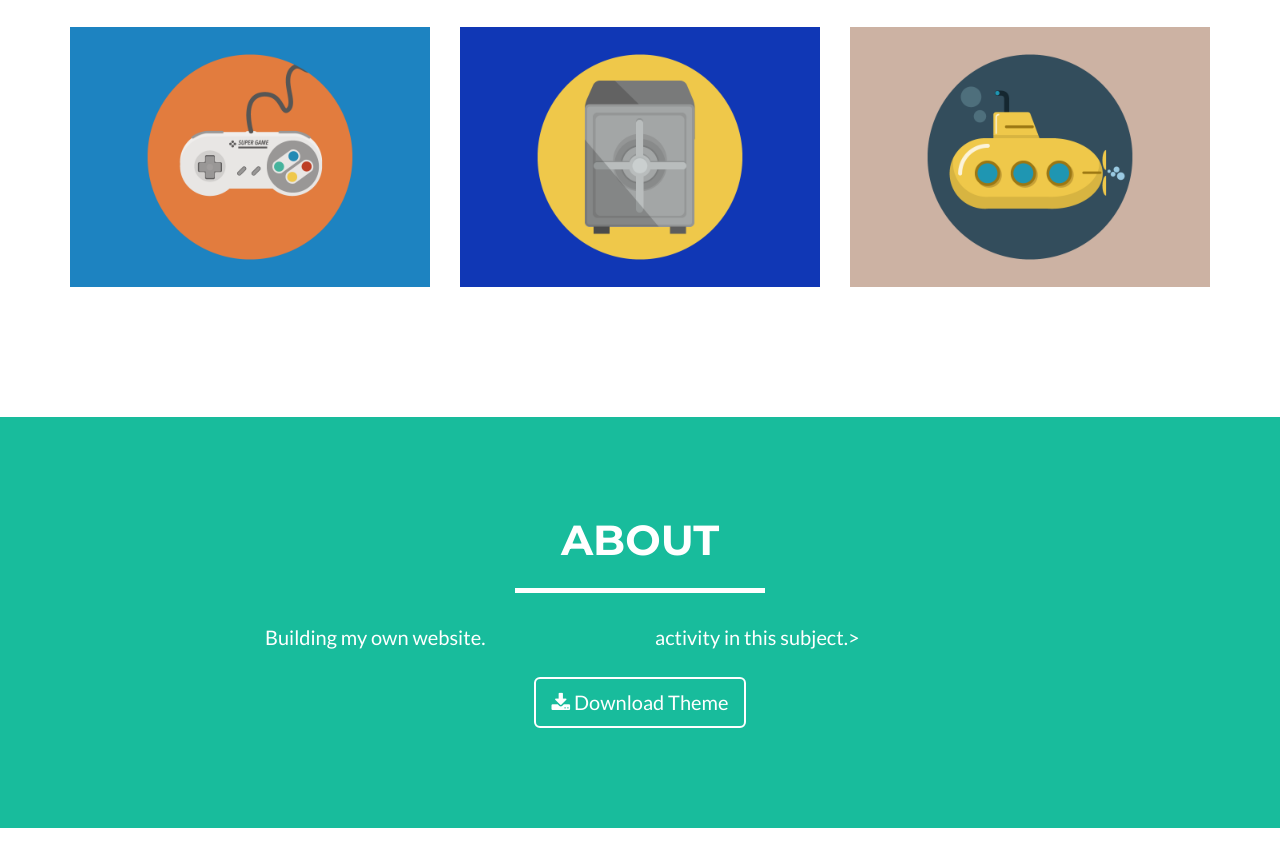
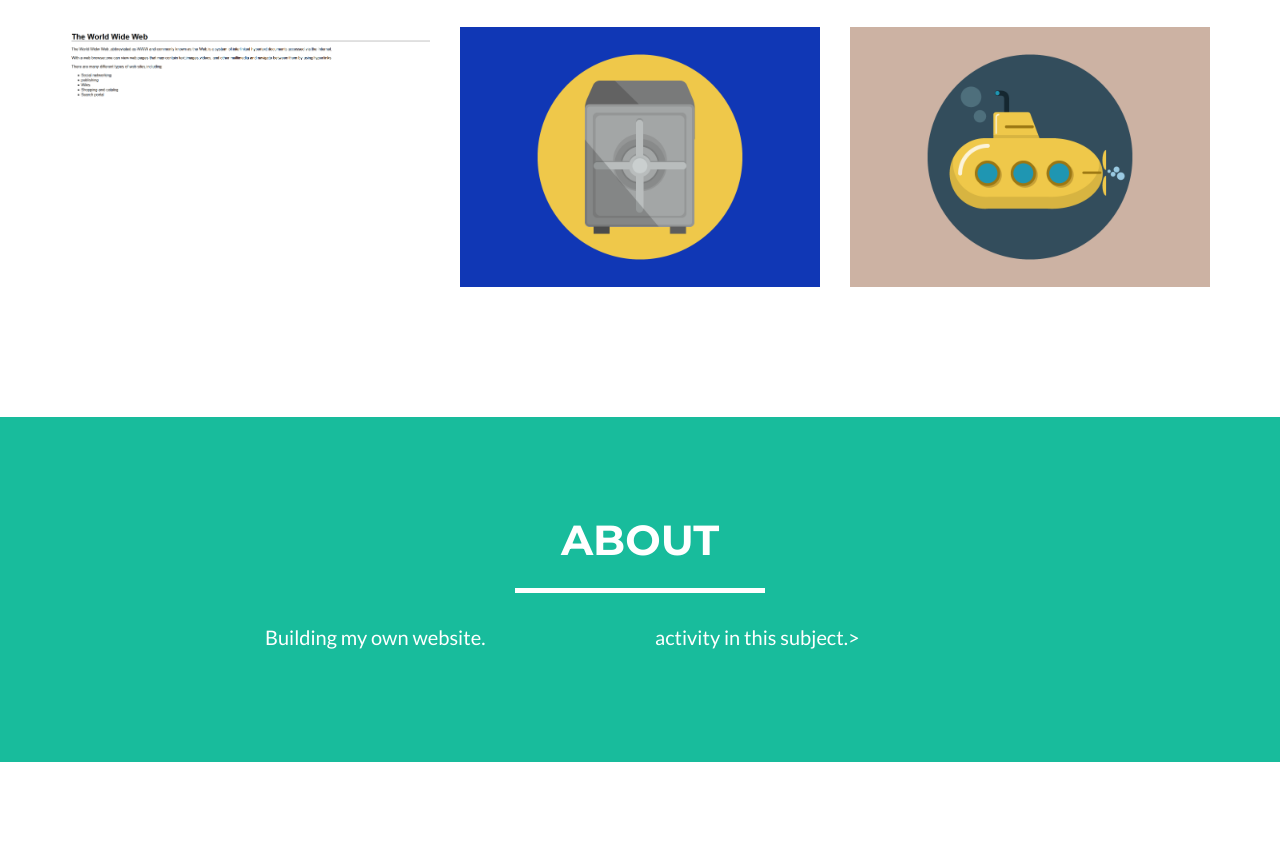
Before and after one commit to jellyrosetolosa/jellyrosetolosa.github.io, a website: page index.html in a window 1280 px wide. Shown: the part 1198-2052 px from the top of the page. Drawn offline with nearby package versions, Linux system fonts and the light colour scheme.

Commit message:
Update index.html

```diff
--- a/index.html
+++ b/index.html
@@ -41,7 +41,7 @@
                 <button type="button" class="navbar-toggle" data-toggle="collapse" data-target="#bs-example-navbar-collapse-1">
                     <span class="sr-only">Toggle navigation</span> Menu <i class="fa fa-bars"></i>
                 </button>
-                <a class="navbar-brand" href="#page-top">Start Bootstrap</a>
+                <a class="navbar-brand" href="#page-top">My Website</a>
             </div>
 
             <!-- Collect the nav links, forms, and other content for toggling -->
@@ -129,7 +129,7 @@
                                 <i class="fa fa-search-plus fa-3x"></i>
                             </div>
                         </div>
-                        <img src="img/portfolio/game.png" class="img-responsive" alt="">
+                        <img src="img/love.png" class="img-responsive" alt="">
                     </a>
                 </div>
                 <div class="col-sm-4 portfolio-item">
@@ -174,11 +174,7 @@
                     <p>activity in this subject.>
                    </p>
                 </div>
-                <div class="col-lg-8 col-lg-offset-2 text-center">
-                    <a href="#" class="btn btn-lg btn-outline">
-                        <i class="fa fa-download"></i> Download Theme
-                    </a>
-                </div>
+
             </div>
         </div>
     </section>
@@ -245,7 +241,7 @@
                 <div class="row">
                     <div class="footer-col col-md-4">
                         <h3>Location</h3>
-                        <p>55 San Antonio Village
+                        <p>55 San Antonio Village Aurora Hill
                             <br>Baguio City</p>
                     </div>
                     <div class="footer-col col-md-4">
@@ -419,7 +415,7 @@
                         <div class="modal-body">
                             <h2>Project Title</h2>
                             <hr class="star-primary">
-                            <img src="img/portfolio/game.png" class="img-responsive img-centered" alt="">
+                            <img src="img/love.png" class="img-responsive img-centered" alt="">
                             <p>Use this area of the page to describe your project. The icon above is part of a free icon set by <a href="https://sellfy.com/p/8Q9P/jV3VZ/">Flat Icons</a>. On their website, you can download their free set with 16 icons, or you can purchase the entire set with 146 icons for only $12!</p>
                             <ul class="list-inline item-details">
                                 <li>Client:
```
